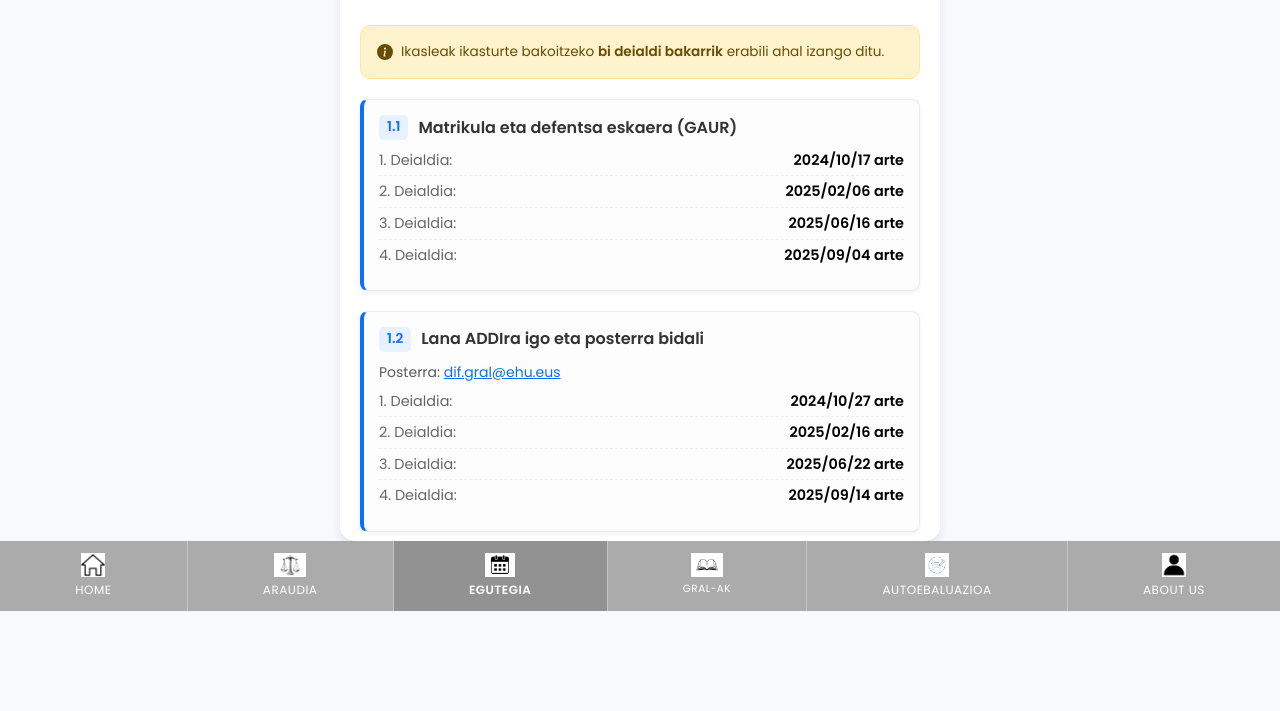
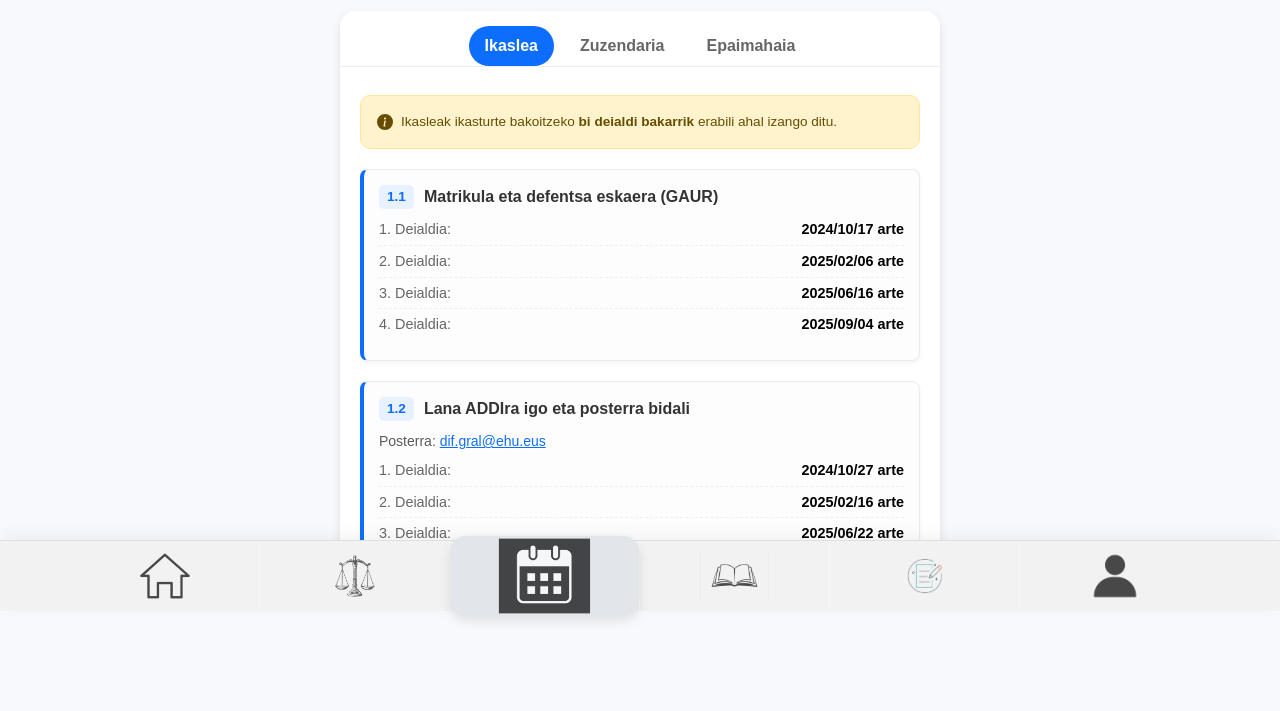
Before and after one commit to UrtziE/PKE_BOOTSTRAP, a website: page egutegia.html in a window 1280 px wide. Shown: the part 189-900 px from the top of the page. Before the commit the page ends 830 px from the top, so only its background shows below. Drawn offline with nearby package versions, Linux system fonts and the light colour scheme.

Commit message:
menua hobetuta

```diff
--- a/css/navig.css
+++ b/css/navig.css
@@ -1,67 +1,65 @@
-/* --- ESTILOS OBLIGATORIOS PARA EL MENÚ INFERIOR --- */
 
 body {
-    /* Importante: Da espacio abajo para que el menú no tape el contenido */
-    display: flex;
-    flex-direction: column;
-    min-height: 100vh;
     padding-bottom: 100px;
 }
 
-/* Fondo y color base del menú */
 .bottom-nav-blue {
-    background-color: rgba(147, 146, 147, 0.76); /* Color de fondo */
-    backdrop-filter: blur(10px); /* Efecto borroso opcional tipo iOS */
+    background-color: #f2f2f2;
+    backdrop-filter: blur(10px);
+    border-top: 1px solid #e0e0e0;
+    box-shadow: 0 -5px 15px rgba(0,0,0,0.05);
 }
 
-/* Estilos generales de los enlaces */
 .bottom-nav-blue .nav-link {
-    color: #ffffff;
-    padding-top: 0.75rem;
-    padding-bottom: 0.75rem;
-    transition: background-color 0.2s ease;
-    display: block;
+    display: flex;
+    justify-content: center;
+    align-items: center;
+    height: 100%;
+    padding: 10px 0;
 }
 
-/* Iconos de Bootstrap dentro del menú */
-.bottom-nav-blue .bi {
-    font-size: 1.5rem; /* Tamaño del icono */
-    display: block;
-    margin-bottom: -5px;
+
+.menu-icon {
+    max-height: 50px;
+    width: auto;
+    transition: transform 0.2s;
+
+    mix-blend-mode: multiply;
+    opacity: 0.7;
 }
 
-/* Efecto Hover */
-.bottom-nav-blue .nav-link:hover {
-    background-color: rgba(255, 255, 255, 0.1);
+.nav-link:hover .menu-icon {
+    transform: scale(1.1);
 }
 
-/* Enlace ACTIVO (Página actual) */
-.bottom-nav-blue .nav-link.active {
-    background-color: rgba(0, 0, 0, 0.15);
-    font-weight: bold;
-    color: #fff;
+
+.border-end-custom {
+    border-right: 1px solid rgba(255, 255, 255, 0.4);
 }
 
-/* Texto pequeño debajo del icono */
-.bottom-nav-blue .nav-link small {
-    font-size: 0.75rem;
-    letter-spacing: 0.5px;
+.bottom-nav-blue .nav-link.active {
+    background-color: #e2e6ea;
+    border-radius: 15px;
+
+
+    transform: scale(1.15);
+
+    box-shadow: 0 4px 10px rgba(0,0,0,0.1);
+    z-index: 10;
+    border: none;
 }
 
-/* Iconos de imagen personalizados (si usas <img> en vez de iconos bootstrap) */
-.menu-icon {
-    max-height: 24px;
-    max-width: 100%;
-    margin-bottom: 4px;
+
+.bottom-nav-blue .nav-link.active .menu-icon {
+
+
+    filter: invert(1);
+
+    mix-blend-mode: normal;
+    transform: scale(1.30);
 }
 
-/* --- SEPARADORES VERTICALES --- */
-.bottom-nav-blue .nav-item {
-    flex-grow: 1; /* Reparte el espacio equitativamente */
-    text-align: center;
+
+.bottom-nav-blue .nav-link {
+    transition: all 0.3s ease;
 }
-
-/* Línea blanca a la derecha de todos MENOS el último */
-.bottom-nav-blue .nav-item:not(:last-child) {
-    border-right: 1px solid rgba(255, 255, 255, 0.3);
-}
--- a/css/style.css
+++ b/css/style.css
@@ -1,5 +1,5 @@
 /* Importar fuente moderna de Google Fonts */
-@import url('https://fonts.googleapis.com/css2?family=Poppins:wght@300;400;600&display=swap');
+
 
 :root {
     --primary-color: #4e73df; /* Cambia este azul por el color principal de tu marca */
@@ -90,6 +90,7 @@ body {
     align-items: center;
     height: 100%;
     overflow: hidden;
+
     margin-left: auto;
     margin-right: auto;
     width: 90%;
@@ -97,3 +98,23 @@ body {
 .main-container .row {
     width: 100%;
 }
+h1.display-5 {
+    font-family: 'Poppins', sans-serif;
+    font-weight: 700;
+    color: #2c3e50;
+    text-align: center;
+    position: relative;
+    margin-bottom: 2rem;
+    letter-spacing: -1px;
+}
+
+/* El subrayado decorativo */
+h1.display-5::after {
+    content: '';
+    display: block;
+    width: 80px;
+    height: 5px;
+    background-color: var(--primary-color, #4e73df);
+    margin: 15px auto 0;
+    border-radius: 10px;
+}
--- a/egutegia.html
+++ b/egutegia.html
@@ -113,7 +113,9 @@
     </div>
 </nav>
     <div class="main-container">
-        <h1 class="mb-3 fw-bold text-primary">Egutegia 24/25</h1>
+        <div class="text-center mb-4">
+            <h1 class="display-5">Egutegia </h1>
+        </div>
 
         <div class="calendar-wrapper">
             <ul class="nav nav-pills mb-2" id="pills-tab" role="tablist">
--- a/menu.html
+++ b/menu.html
@@ -1,43 +1,52 @@
 <footer class="fixed-bottom">
     <nav class="bottom-nav-blue">
-        <ul class="navbar-nav d-flex flex-row">
-            <li class="nav-item">
-                <a class="nav-link text-center" href="index.html"> <img src="images/home.png" alt="Home" class="menu-icon">
-                    <small class="d-block">HOME</small>
+        <!-- Usa container-fluid y p-0 para que llegue hasta los bordes -->
+        <div class="container">
+            <div class="row">
+
+                <!-- Ítem 1 -->
+                <div class="col-2 border-end-custom ">
+                    <a class="nav-link text-center" href="index.html">
+                        <img src="images/home.png" alt="Home" class="menu-icon">
                     </a>
-            </li>
+                </div>
 
-            <li class="nav-item">
-                <a class="nav-link text-center" href="araudia.html"> <img src="images/Araudia.png" alt="Araudia" class="menu-icon">
-                    <small class="d-block">ARAUDIA</small>
+
+                <div class="col-2 border-end-custom ">
+                    <a class="nav-link text-center" href="araudia.html">
+                        <img src="images/Araudia.png" alt="Araudia" class="menu-icon">
                     </a>
-            </li>
-            <li class="nav-item">
-                <a class="nav-link text-center" href="egutegia.html"> <img src="images/Egutegia.png" alt="Egutegia" class="menu-icon">
-                    <small class="d-block">EGUTEGIA</small>
+                </div>
+
+
+                <div class="col-2 border-end-custom ">
+                    <a class="nav-link text-center" href="egutegia.html">
+                        <img src="images/Egutegia.png" alt="Egutegia" class="menu-icon">
                     </a>
-            </li>
+                </div>
 
-            <li class="nav-item">
+                <!-- Ítem 4 -->
+                <div class="col-2 border-end-custom ">
                     <a class="nav-link text-center" href="gral.html">
                         <img src="images/GRAL.png" alt="GRAL" class="menu-icon">
-                    <small class="d-block" style="font-size: 0.65rem;"> GRAL-AK</small>
                     </a>
-            </li>
+                </div>
 
-            <li class="nav-item">
+
+                <div class="col-2 border-end-custom">
                     <a class="nav-link text-center" href="autoebaluazioa.html">
                         <img src="images/autoEbaluazioa.png" alt="Autoebaluazioa" class="menu-icon">
-                    <small class="d-block">AUTOEBALUAZIOA</small>
                     </a>
-            </li>
+                </div>
 
-            <li class="nav-item">
+
+                <div class="col-2 ">
                     <a class="nav-link text-center" href="about.html">
                         <img src="images/about_us.png" alt="about_us" class="menu-icon">
-                    <small class="d-block">ABOUT US</small>
                     </a>
-            </li>
-        </ul>
+                </div>
+
+            </div>
+        </div>
     </nav>
 </footer>
```
Also changed, not shown: araudia.html (+4 -2 lines), autoebaluazioa.html (+1 -1 lines). Lines whose indentation alone changed are shown as unchanged.
